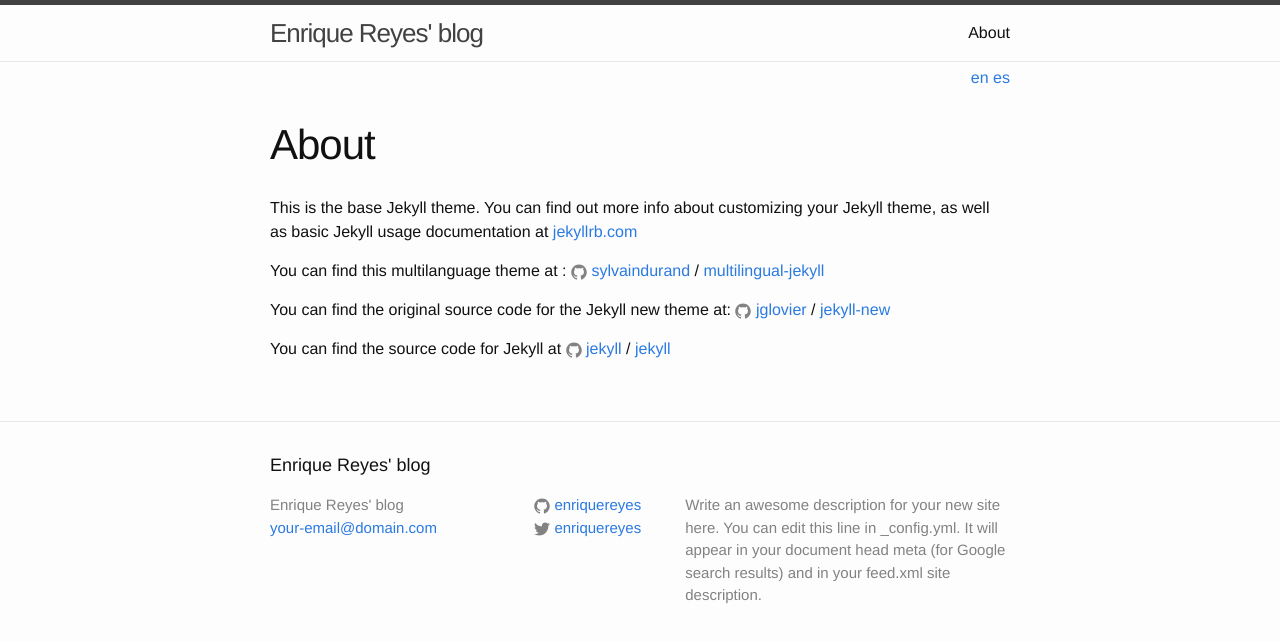
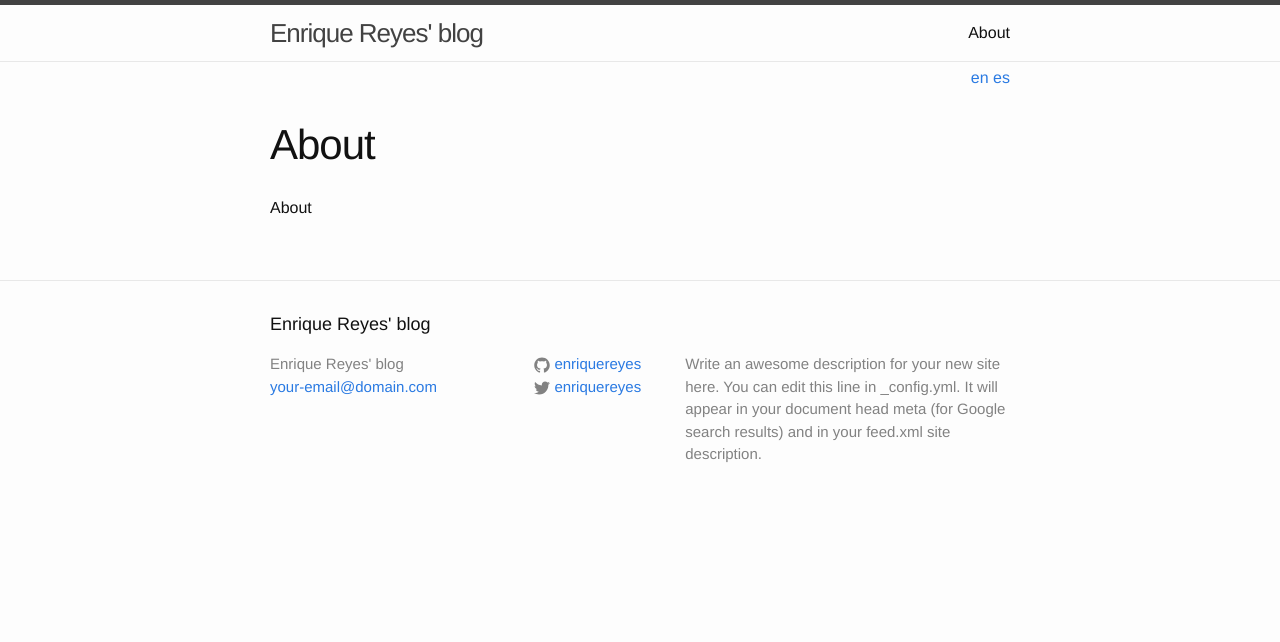
Before and after one commit to enriquereyes/blawg, a Jekyll site: the page built from about.md, in a window 1280 px wide. Shown: the top 642 px of the page. Built offline with Jekyll 4.4.1, drawn with Linux system fonts in a browser that asks for light colours.

Commit message:
Update About

```diff
--- a/about.md
+++ b/about.md
@@ -6,16 +6,4 @@ ref: about
 lang: en
 ---
 
-This is the base Jekyll theme. You can find out more info about customizing your Jekyll theme, as well as basic Jekyll usage documentation at [jekyllrb.com](http://jekyllrb.com/)
-
-You can find this multilanguage theme at :
-{% include icon-github.html username="sylvaindurand" %} /
-[multilingual-jekyll](https://github.com/sylvaindurand/multilingual-jekyll)
-
-You can find the original source code for the Jekyll new theme at:
-{% include icon-github.html username="jglovier" %} /
-[jekyll-new](https://github.com/jglovier/jekyll-new)
-
-You can find the source code for Jekyll at
-{% include icon-github.html username="jekyll" %} /
-[jekyll](https://github.com/jekyll/jekyll)
+About
```
Also changed, not shown: 3 other files.
